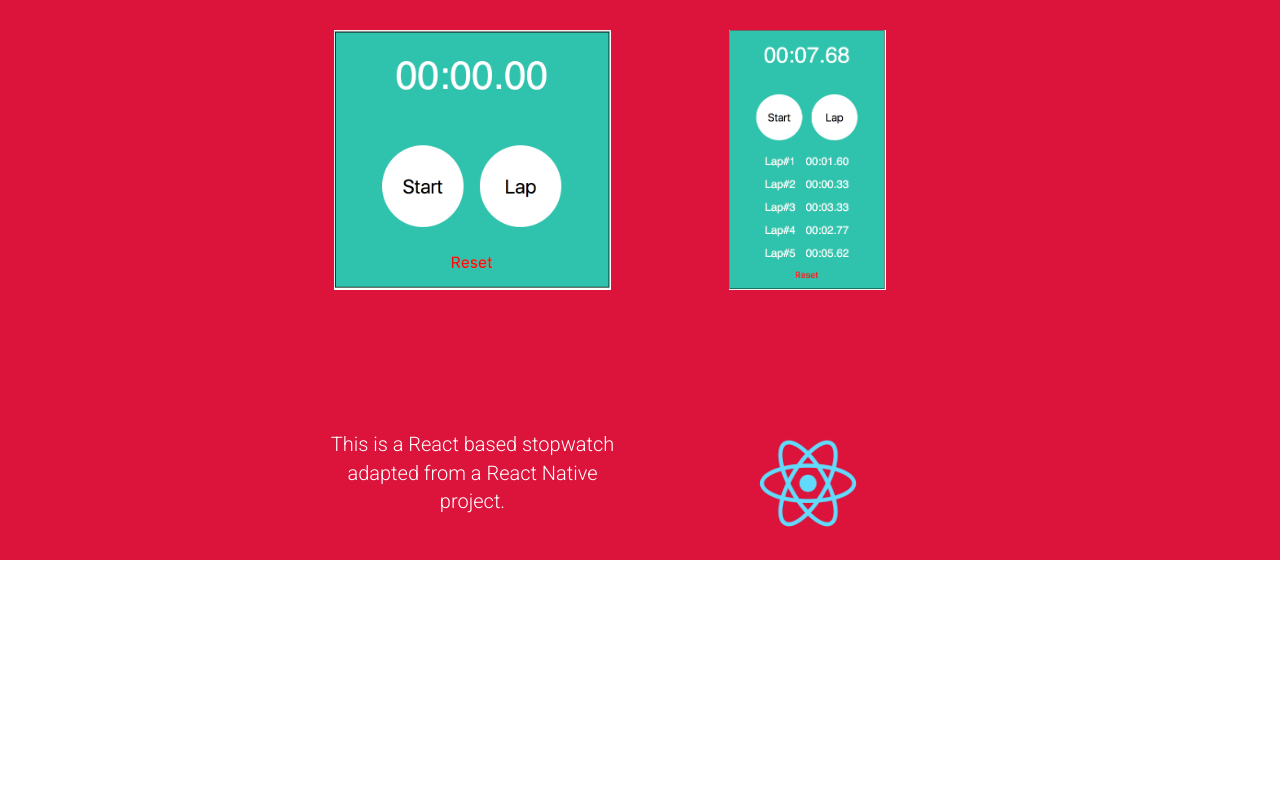
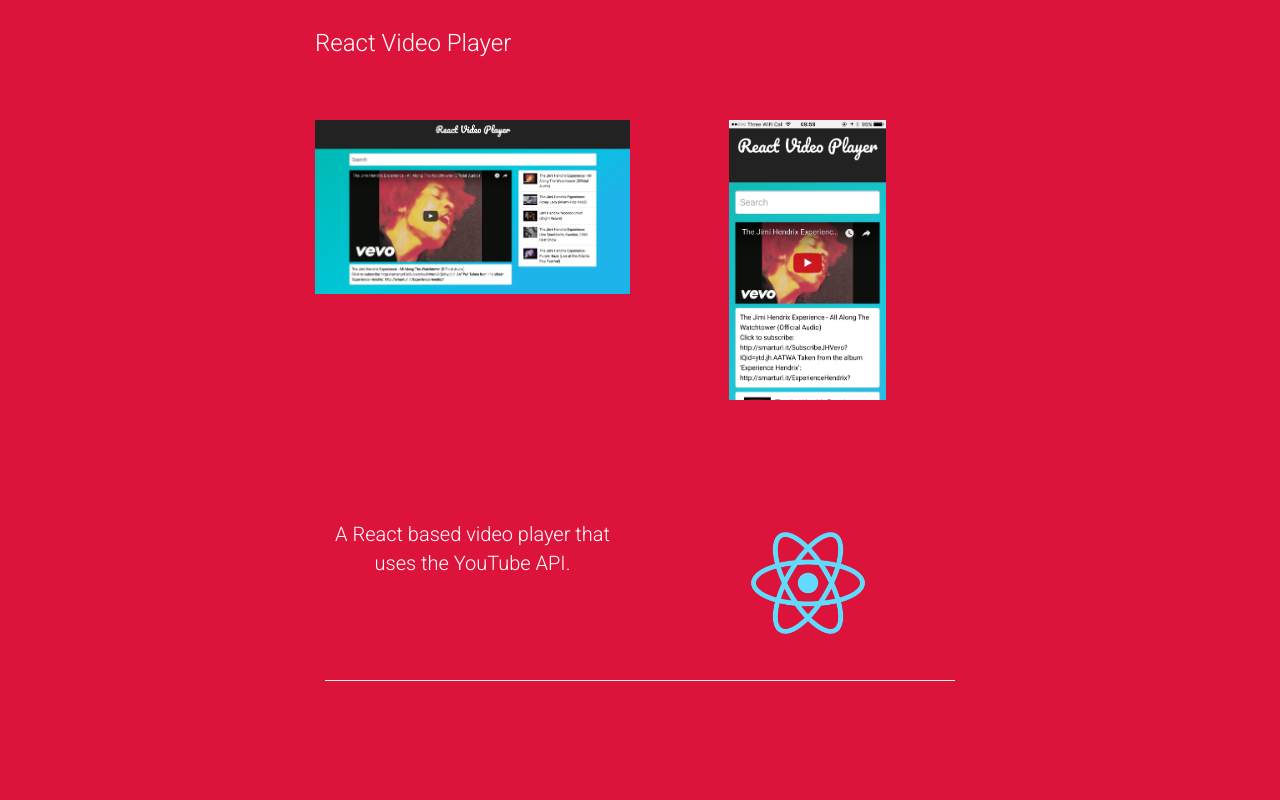
Before and after one commit to mhallcouk/react-mhallcouk, a React (Create React App) app: page / in a window 1280 px wide. Shown: the part 260-1060 px from the top of the page. Before the commit the page ends 820 px from the top, so only its background shows below. Built offline with nearby package versions, Linux system fonts and the light colour scheme.

Commit message:
Video Player added

```diff
--- a/src/App.css
+++ b/src/App.css
@@ -139,9 +139,18 @@
   padding-top: 100px;
 }
 
+.showcase h3 {
+  float: left;
+}
+
 .showcase div {
   height: 300px;
-  padding: 20px;
+  padding: 10px;
+}
+
+.showcase-title {
+  height: 100px;
+  padding-left: 10px;
 }
 
 .showcase .second-row {
--- a/src/components/option1.js
+++ b/src/components/option1.js
@@ -17,11 +17,21 @@
         <SectionHeader header="Showcase." />
         <div className="container">
           <Showcase
+            title="React Video Player"
+            picture1={require("../assets/videoplayer1.png")}
+            picture2={require("../assets/videoplayer2.PNG")}
+            text="A React based video player that uses the YouTube API."
+            logo={require("../assets/reactnative.png")}
+            link="https://mhall-video-player.herokuapp.com/"/>
+            <hr></hr>
+          <Showcase
+            title="React Stopwatch"
             picture1={require("../assets/reactstopwatch1.png")}
             picture2={require("../assets/reactstopwatch2.png")}
-            text="This is a React based stopwatch adapted from a React Native project."
+            text="A React based stopwatch adapted from a React Native project."
             logo={require("../assets/reactnative.png")}
             link="https://mhall-react-stopwatch.herokuapp.com/"/>
+            <hr></hr>
         </div>
       </div>
     );
--- a/src/components/showcase.js
+++ b/src/components/showcase.js
@@ -8,12 +8,15 @@
   render(){
     return(
       <div>
+        <div className="row showcase showcase-title">
+          <h3>{this.props.title}</h3>
+        </div>
         <div className="row showcase">
           <div className="left-div col-sm-6">
-            <img src={this.props.picture1} />
+            <a href={this.props.link}><img src={this.props.picture1} /></a>
           </div>
           <div className="right-div col-sm-6">
-            <img src={this.props.picture2} />
+            <a href={this.props.link}><img src={this.props.picture2} /></a>
           </div>
         </div>
         <div className="row showcase">
@@ -23,7 +26,6 @@
           <div className="right-div col-sm-6 second-row">
             <a href={this.props.link}><img src={this.props.logo} /></a>
           </div>
-          <hr/>
         </div>
       </div>
     );
```
Also changed, not shown: src/assets/videoplayer1.png (added), src/assets/videoplayer2.PNG (added).
